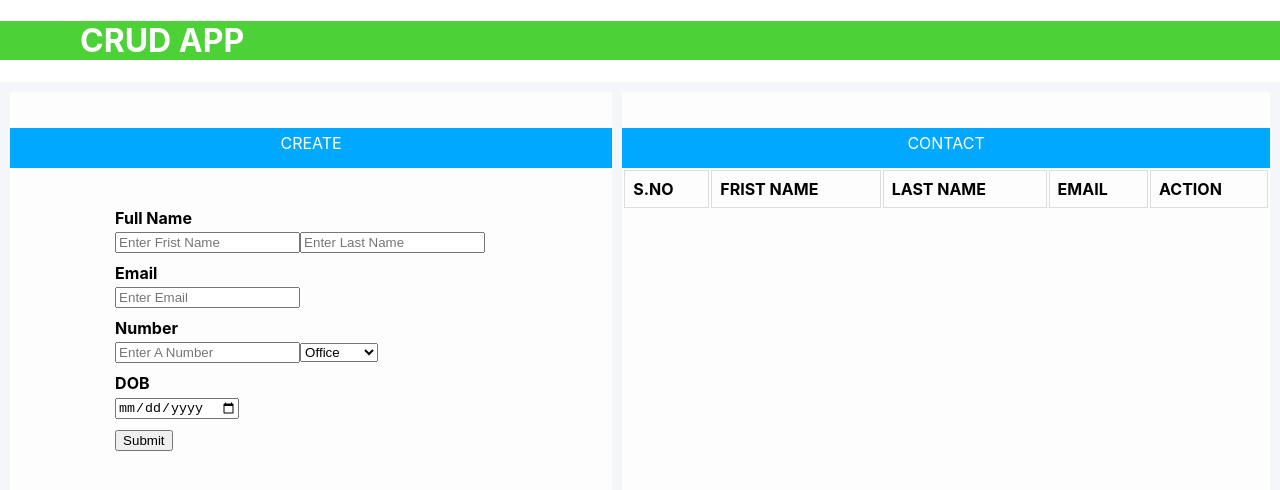
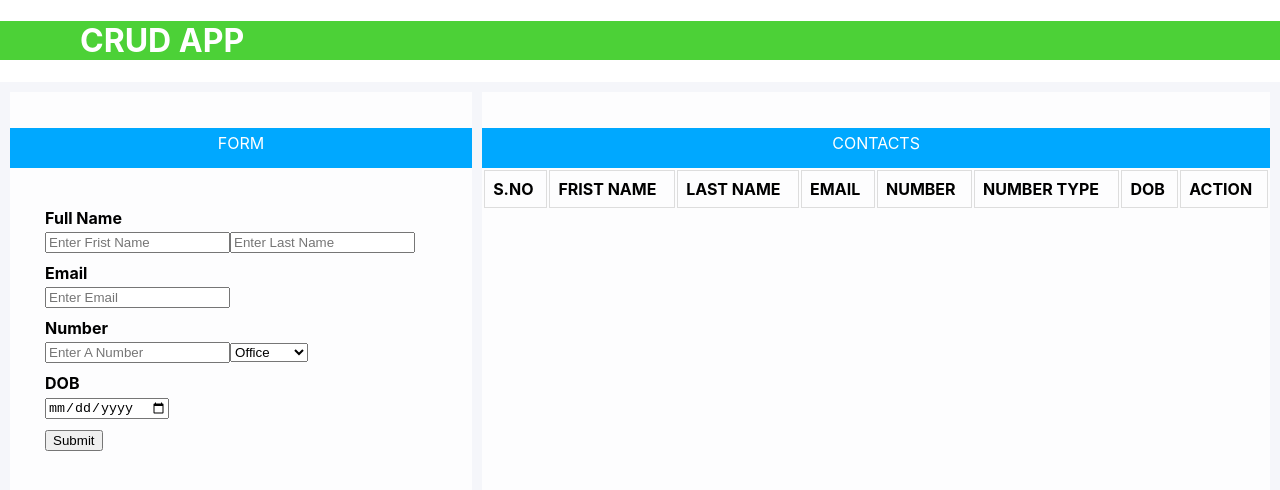
Before and after one commit to rohitkandare/reactjs-crud-in-redux, a React (Create React App) app: page / in a window 1280 px wide. Shown: the top 490 px of the page. Built offline with nearby package versions, Linux system fonts and the light colour scheme.

Commit message:
optimized code

```diff
--- a/src/view/ContactForm.js
+++ b/src/view/ContactForm.js
@@ -1,42 +1,14 @@
-import React, { useState} from 'react'
+import React, { useState } from 'react'
 import InputTag from './formCompnent/InputTag';
 import SelectTag from './formCompnent/SelectTag';
-import { formData, validation } from './formCompnent/FormFunction'
+import { formData } from './formCompnent/FormFunction'
 
-function ContactForm({ setUserData, userData, data, setData, btn, setBtn }) {
-    const [error, setError] = useState()
-    const handleChange = (event) => {
-        const { name, value } = event.target
-
-        setData({
-            ...data,
-            [name]: value
-
-        })
-    }
-    function handleClickRecord(e) {
-        setData([])
-        setBtn(true)
-
-    }
-
-    const addUser = (event) => {
-        event.preventDefault()
-        console.log(data)
-
-        if (validation(error, setError, data)) {
-            const datass = [...userData, data]
-            setUserData(
-                datass
-            )
-        }
-
-    }
+function ContactForm({ data, handleChange, addUser, error }) {
 
     return (
         <div className="left">
             <div className="tableHeading">
-                <p>CREATE</p>
+                <p>FORM</p>
             </div>
             <form onSubmit={addUser}>
                 <ul className="form-style-1">
@@ -59,8 +31,7 @@ function ContactForm({ setUserData, userData, data, setData, btn, setBtn }) {
                         <InputTag formData={formData[4]} userData={data.dob} func={handleChange} />
                     </li>
                     <li>
-
-                        {btn ? <input type="submit" /> : <button onClick={(e) => handleClickRecord(e)}>CREATE NEW RECORD</button>}
+                        <input type="submit" />
                     </li>
                 </ul>
             </form>
--- a/src/view/ContactList.js
+++ b/src/view/ContactList.js
@@ -1,12 +1,10 @@
-import React, { useState } from 'react'
-import {handleDelete , handleUpdate, handleView} from './formCompnent/FormFunction'
+import React from 'react'
 
-function ContactList({data,setUserData,setData,users,setBtn}) {
-    const [newArr, setnewArr] = useState([])
+function ContactList({ users, handleUpdate, handleDelete }) {
     return (
         <div className="right">
             <div className="tableHeading">
-                <p>CONTACT</p>
+                <p>CONTACTS</p>
             </div>
             <table>
                 <tr>
@@ -14,20 +12,25 @@ function ContactList({data,setUserData,setData,users,setBtn}) {
                     <th>FRIST NAME</th>
                     <th>LAST NAME</th>
                     <th>EMAIL</th>
+                    <th>NUMBER</th>
+                    <th>NUMBER TYPE</th>
+                    <th>DOB</th>
                     <th>ACTION</th>
                 </tr>
                 {
-                   users.map((user, index) => (
+                    users.map((user, index) => (
 
                         <tr key={index}>
                             <td>{index}</td>
                             <td>{user.fristName}</td>
                             <td>{user.lastName}</td>
                             <td>{user.email}</td>
+                            <td>{user.number}</td>
+                            <td>{user.phoneType}</td>
+                            <td>{user.dob}</td>
                             <tr>
-                                <td><button onClick={(e) => handleView(e, index, users, setData, setnewArr, setBtn)}>VIEW</button></td>
-                                <td><button onClick={(e) => handleUpdate(e, index ,users,setData,newArr,setnewArr,setUserData,setnewArr, setBtn,setBtn)}>UPDATE</button></td>
-                                <td><button onClick={(e) => handleDelete(e, index, users, newArr, setUserData, setnewArr)}>DELETE</button></td>
+                                <td><button onClick={(e) => handleUpdate(e, index)}>UPDATE</button></td>
+                                <td><button onClick={(e) => handleDelete(e, index)}>DELETE</button></td>
                             </tr>
                         </tr>
                     ))
--- a/src/view/View.js
+++ b/src/view/View.js
@@ -1,21 +1,61 @@
 import React, { useState } from 'react'
 import ContactForm from './ContactForm'
-import  Contactlist from './ContactList'
+import Contactlist from './ContactList'
 import './view.css'
-
+import { validation } from './formCompnent/FormFunction'
 
 function View() {
 
     const [userData, setUserData] = useState([])
     const [data, setData] = useState([])
-    const [btn, setBtn] = useState(true)
     const [error, setError] = useState()
+    const [newArr, setnewArr] = useState([])
+    const handleChange = (event) => {
+        const { name, value } = event.target
+        setData({
+            ...data,
+            [name]: value
 
+        })
+    }
+    const addUser = (event) => {
+        event.preventDefault()
+        if (validation(error, setError, data)) {
+            const datass = [...userData, data]
+            setUserData(
+                datass
+            )
+
+        }
+
+    }
+    function handleUpdate(e, itemToBeUpdate) {
+        e.preventDefault()
+        userData.filter((value, index) => {
+            if (index === itemToBeUpdate) {
+                setData(value)
+            }
+            if (index !== itemToBeUpdate) {
+                newArr.push(value)
+            }
+        })
+        setUserData(newArr)
+        setnewArr([])
+    }
+    function handleDelete(e, itemToBeDeleted) {
+        e.preventDefault()
+        userData.filter((value, index) => {
+            if (index !== itemToBeDeleted) {
+                newArr.push(value)
+            }
+        })
+        setUserData(newArr)
+        setnewArr([])
+    }
     return (
         <div className="grid-container">
-            <ContactForm setUserData={setUserData} userData={userData} data={data} setData={setData} btn={btn} setBtn={setBtn} error={error} setError={setError}/>
-            < Contactlist users={userData} setUserData={setUserData} data={data} setData={setData} btn={btn} setBtn={setBtn} />
-
+            <ContactForm data={data} error={error} handleChange={handleChange} addUser={addUser} />
+            <Contactlist users={userData} handleUpdate={handleUpdate} handleDelete={handleDelete} />
         </div>
 
     )
--- a/src/view/formCompnent/FormFunction.js
+++ b/src/view/formCompnent/FormFunction.js
@@ -77,43 +77,6 @@ function validation(error, setError, data) {
 
 }
 
-function handleDelete(e, itemToBeDeleted, users, newArr, setUserData, setnewArr) {
-    e.preventDefault()
-    users.filter((value, index) => {
-        if (index !== itemToBeDeleted) {
-            newArr.push(value)
-        }
-    })
-    setUserData(newArr)
-    setnewArr([])
-}
-
-function handleUpdate(e, itemToBeUpdate,users,setData,newArr,setnewArr,setUserData,setBtn) {
-    e.preventDefault()
-   users.filter((value, index) => {
-        if (index === itemToBeUpdate) {
-           setData(value)
-        }
-        if (index !== itemToBeUpdate) {
-            newArr.push(value)
-        }
-    })
-   setUserData(newArr)
-    setnewArr([])
-   setBtn(true)
-}
-
-function handleView(e, itemToBeUpdate, users, setData, setnewArr, setBtn) {
-    e.preventDefault()
-   users.filter((user, i) => {
-        if (i === itemToBeUpdate) {
-           setData(user)
-        }
-    })
-    setnewArr([])
-   setBtn(false)
-}
-
 export default FormFunction;
 
-export { validation, formData, handleDelete , handleUpdate , handleView}
+export { validation, formData }
--- a/src/view/formCompnent/InputTag.js
+++ b/src/view/formCompnent/InputTag.js
@@ -12,7 +12,6 @@ function InputTag(props) {
                 placeholder={formData.placeholder}
                 value={userData}
                 onChange={handleChange}
-                // required
             />
         </>
     )
--- a/src/view/formCompnent/SelectTag.js
+++ b/src/view/formCompnent/SelectTag.js
@@ -9,6 +9,7 @@ function SelectTag(props) {
                 id="select"
                 value={userData}
                 onChange={handleChange}
+                name="phoneType"
             >
                 <option value="office">Office</option>
                 <option value="home">Home</option>
```
